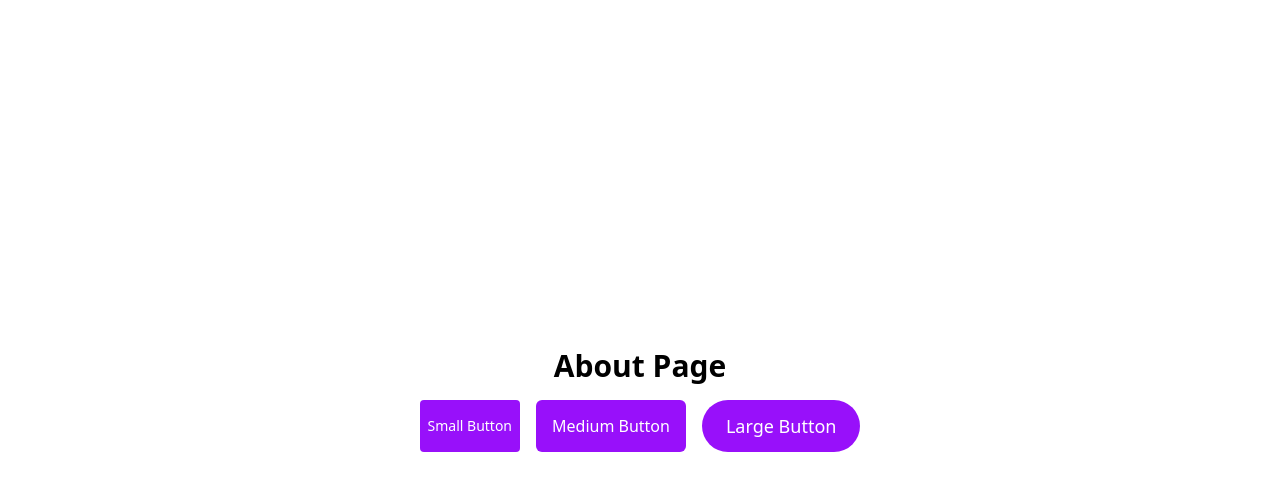
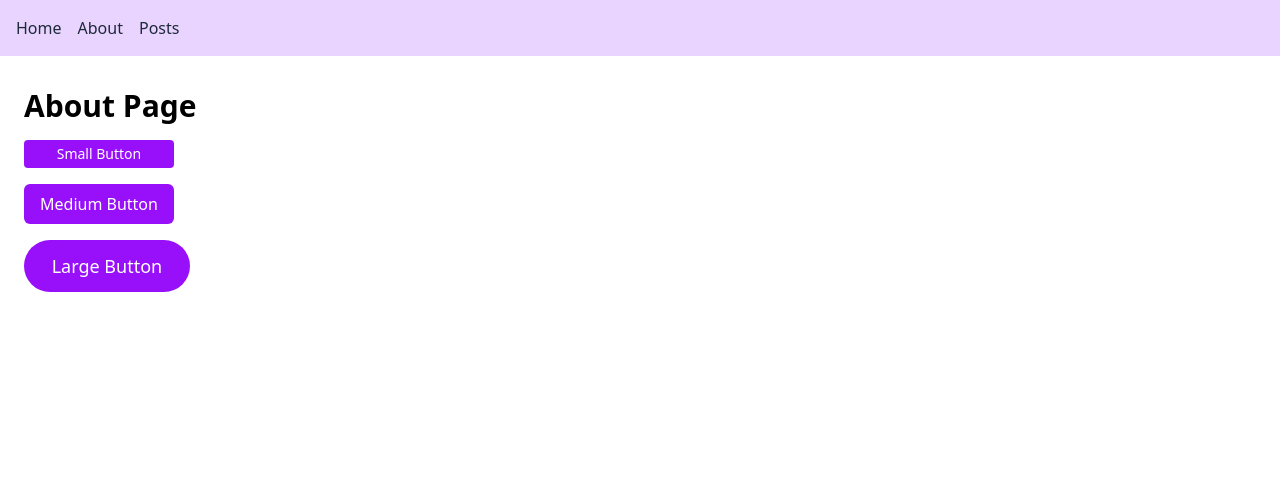
Before and after one commit to Anikhe00/alx-project-0x02-setup, a Next.js app in the folder alx-project-0x02/: page /about in a window 1280 px wide. Shown: the top 490 px of the page. Built offline with nearby package versions, Linux system fonts and the light colour scheme.

Commit message:
Implement Navigation and Layout

```diff
--- a/alx-project-0x02/components/layout/Header.tsx
+++ b/alx-project-0x02/components/layout/Header.tsx
@@ -2,14 +2,17 @@ import Link from "next/link";
 
 const Header: React.FC = () => {
   return (
-    <header>
-      <nav>
-        <ul>
+    <header className="bg-purple-200 text-gray-800 p-4">
+      <nav className="flex justify-between items-center">
+        <ul className="flex space-x-4">
           <li>
             <Link href="/home">Home</Link>
           </li>
           <li>
             <Link href="/about">About</Link>
+          </li>
+          <li>
+            <Link href="/posts">Posts</Link>
           </li>
         </ul>
       </nav>
--- a/alx-project-0x02/pages/about.tsx
+++ b/alx-project-0x02/pages/about.tsx
@@ -1,15 +1,19 @@
 import React from "react";
 import Button from "@/components/common/Button";
+import Header from "@/components/layout/Header";
 
 const About = () => {
   return (
-    <div className="flex flex-col items-center justify-center min-h-screen space-y-4">
-      <h1 className="text-3xl font-bold">About Page</h1>
+    <div className="flex flex-col gap-2">
+      <Header />
+      <div className="flex flex-col items-start justify-start min-h-screen space-y-4 p-6">
+        <h1 className="text-3xl font-bold">About Page</h1>
 
-      <div className="flex space-x-4">
-        <Button label="Small Button" size="small" shape="rounded-sm" />
-        <Button label="Medium Button" size="medium" shape="rounded-md" />
-        <Button label="Large Button" size="large" shape="rounded-full" />
+        <div className="flex flex-col space-x-4 gap-4">
+          <Button label="Small Button" size="small" shape="rounded-sm" />
+          <Button label="Medium Button" size="medium" shape="rounded-md" />
+          <Button label="Large Button" size="large" shape="rounded-full" />
+        </div>
       </div>
     </div>
   );
--- a/alx-project-0x02/pages/home.tsx
+++ b/alx-project-0x02/pages/home.tsx
@@ -1,6 +1,7 @@
 import React, { useState } from "react";
 import PostModal from "@/components/common/PostModal";
 import Card from "@/components/common/Card";
+import Header from "@/components/layout/Header";
 import { type Post } from "@/interfaces";
 
 const HomePage: React.FC = () => {
@@ -12,6 +13,8 @@ const HomePage: React.FC = () => {
   };
 
   return (
+    <div className="flex flex-col gap-2">
+      <Header />
       <div className="p-6">
         <h1 className="text-3xl font-bold mb-4">Welcome to the Home Page</h1>
 
@@ -34,6 +37,7 @@ const HomePage: React.FC = () => {
           onAddPost={handleAddPost}
         />
       </div>
+    </div>
   );
 };
 
--- /dev/null
+++ b/alx-project-0x02/pages/posts.tsx
@@ -0,0 +1,14 @@
+import Header from "@/components/layout/Header";
+
+const Posts: React.FC = () => {
+  return (
+    <div className="flex flex-col gap-2">
+      <Header />
+      <div className="p-6">
+        <h1 className="text-3xl font-bold mb-4">Posts Page</h1>
+      </div>
+    </div>
+  );
+};
+
+export default Posts;
```
Lines whose indentation alone changed are shown as unchanged.
